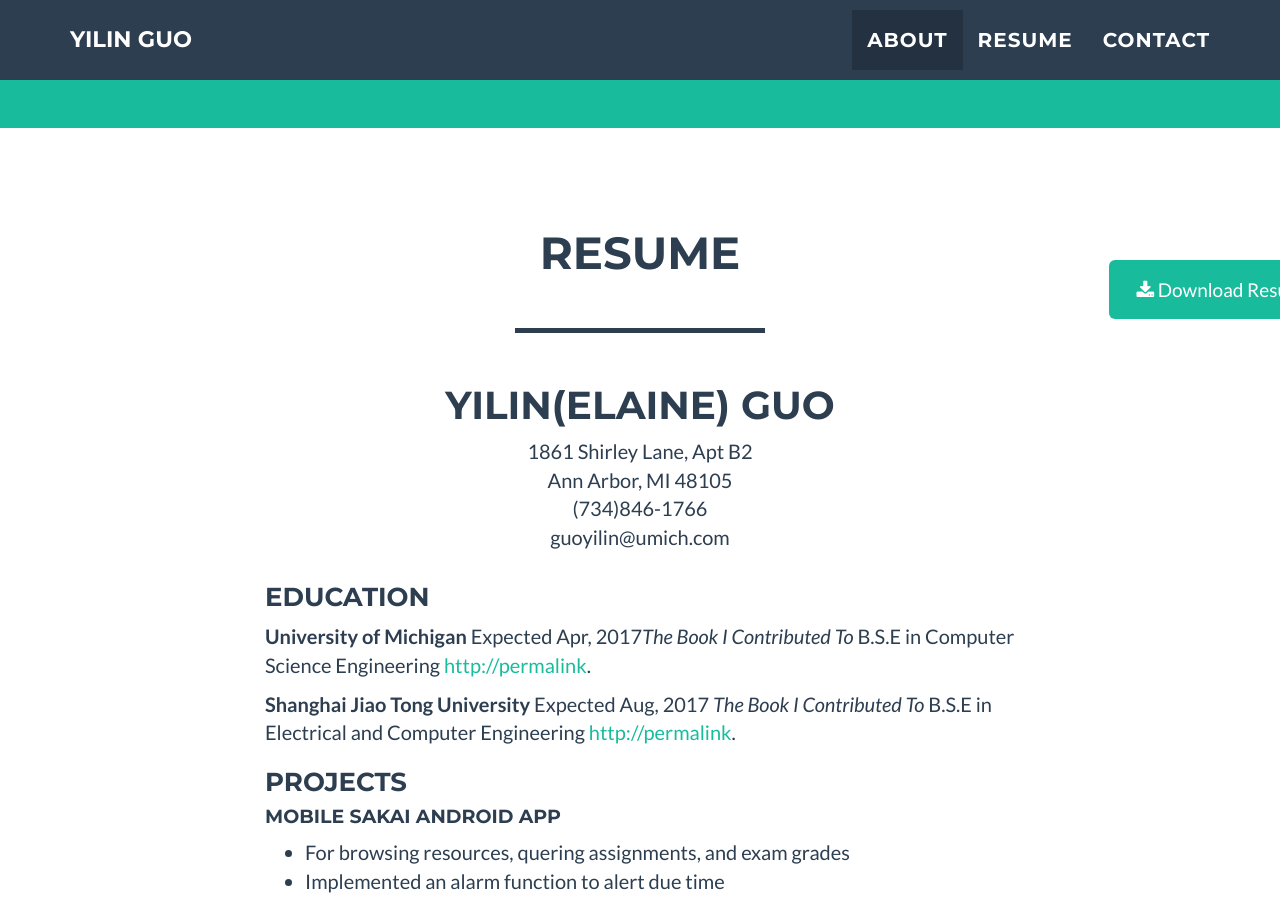
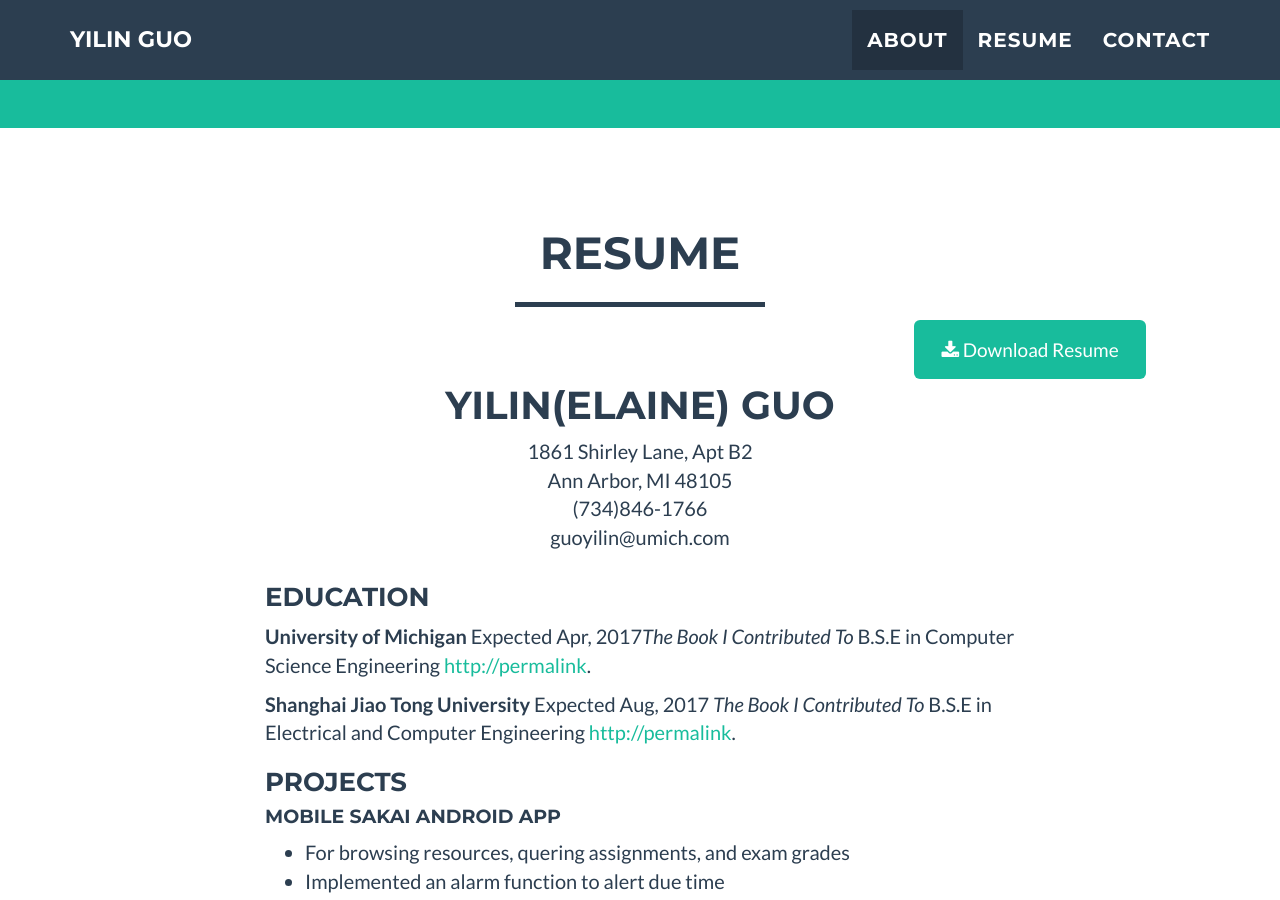
Before and after one commit to YilinGUO/YilinGUO.github.io, a Jekyll site: the page built from index.html, in a window 1280 px wide and 900 px high, scrolled down 996 px. Built offline with Jekyll 4.4.1, drawn with Linux system fonts in a browser that asks for light colours.

Commit message:
updated all

```diff
--- a/_includes/portfolio_grid.html
+++ b/_includes/portfolio_grid.html
@@ -5,16 +5,12 @@
             <div class="row">
                 <div class="col-lg-12 text-center">
                     <h2>Resume</h2>
+                    <hr class="star-primary">
                 </div>
-                <div class="col-lg-12 col-lg-offset-6 text-center">
+                <div class="col-lg-12 col-lg-offset-4 text-center">
                         <a href="/assets/cv_guoyilin.pdf" class="btn-success btn-lg">
                             <i class="fa fa-download"></i> Download Resume
                         </a>
-                </div>
-            </div>
-            <div class="row">
-                <div class="col-lg-12 text-center">
-                    <hr class="star-primary">
                 </div>
             </div>
 
```
